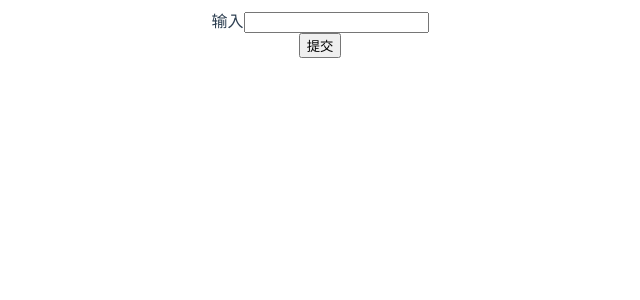
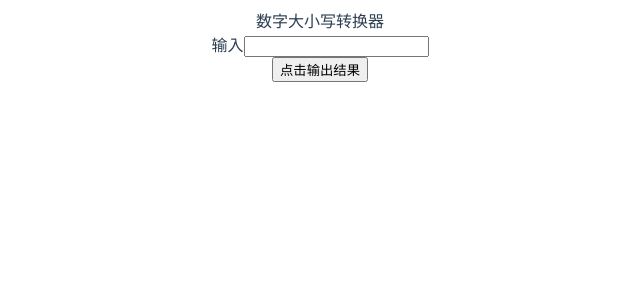
Before and after one commit to liangzaidui/Change, a Vue app: page /#/ in a window 1280 px wide. Shown: the top 300 px of the page, without its empty margins (320-960 px from the left). Built offline with nearby package versions, Linux system fonts and the light colour scheme.

Commit message:
优化了页面 by @林强

```diff
--- a/src/views/IndexView.vue
+++ b/src/views/IndexView.vue
@@ -1,8 +1,14 @@
 <template>
-    <div>
+    <div class="back">
+    <div class="inside">
+      <div class="head">数字大小写转换器</div>
+      <div class="put">
         输入<input id="data" type="text" name="fname" v-model="inputInfo"><br>
-            <input type="submit" value="提交" @click="transform">
+        <input class="out" type="submit" value="点击输出结果"  @click="transform">
+      </div>
+
     </div>
+  </div>
 </template>
 
 <script lang="ts">
```
